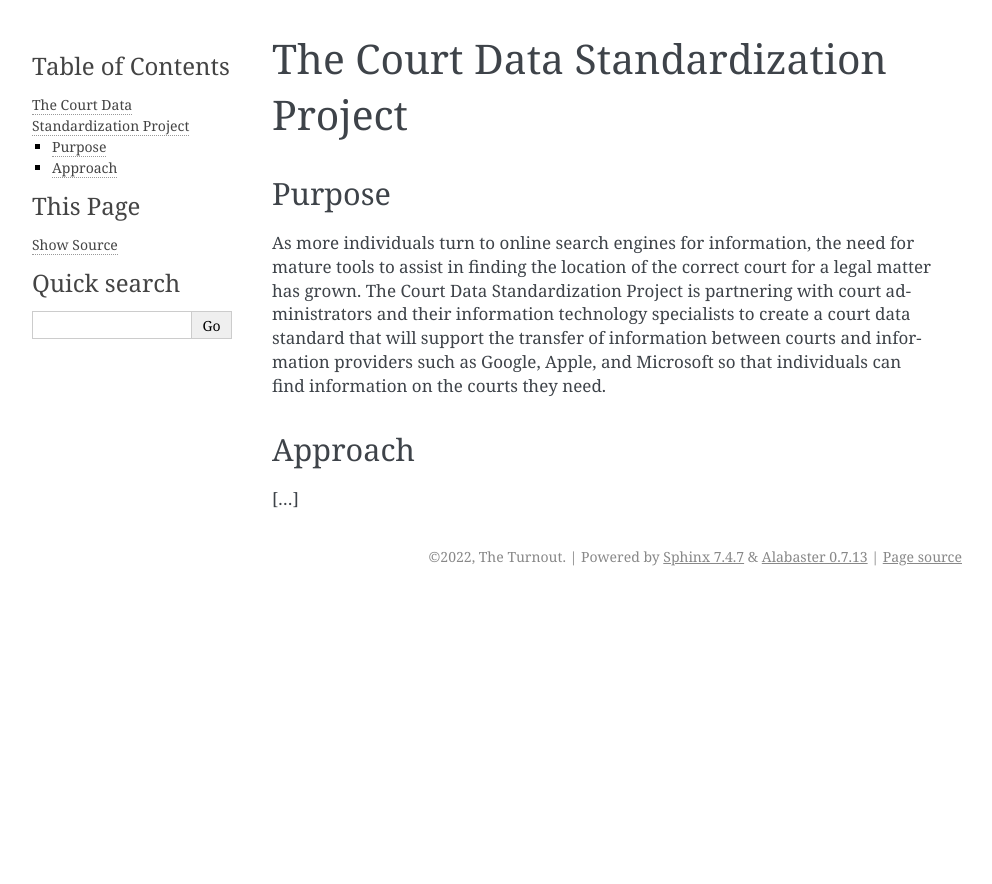
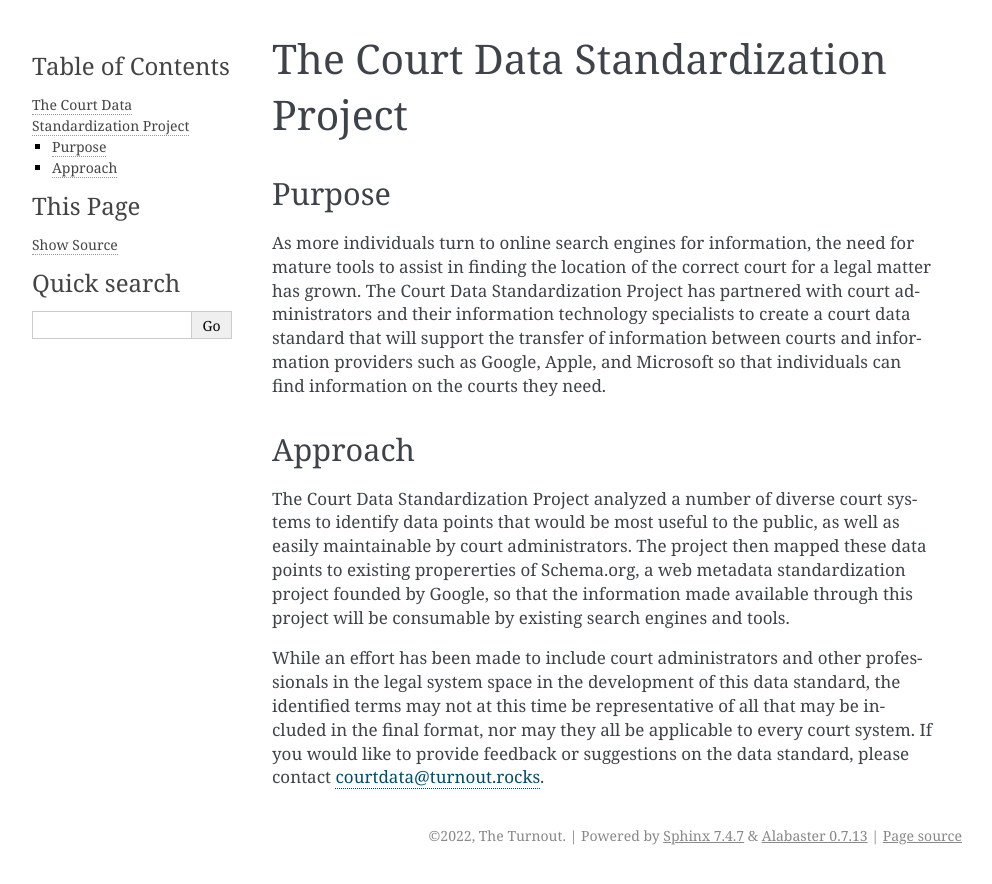
Before and after one commit to theturnout/court-data-docs, a Sphinx documentation site: the page built from docs/source/master_doc.rst, in a window 1280 px wide. Shown: the top 884 px of the page, without its empty margins (148-1140 px from the left). Built offline with Sphinx 7.4.7, drawn with Linux system fonts in a browser that asks for light colours.

Commit message:
Update master_doc.rst

```diff
--- a/docs/source/master_doc.rst
+++ b/docs/source/master_doc.rst
@@ -4,8 +4,10 @@ The Court Data Standardization Project
 Purpose
 -------
 
-As more individuals turn to online search engines for information, the need for mature tools to assist in finding the location of the correct court for a legal matter has grown. The Court Data Standardization Project is partnering with court administrators and their information technology specialists to create a court data standard that will support the transfer of information between courts and information providers such as Google, Apple, and Microsoft so that individuals can find information on the courts they need.
+As more individuals turn to online search engines for information, the need for mature tools to assist in finding the location of the correct court for a legal matter has grown. The Court Data Standardization Project has partnered with court administrators and their information technology specialists to create a court data standard that will support the transfer of information between courts and information providers such as Google, Apple, and Microsoft so that individuals can find information on the courts they need.
 
 Approach
 -----------
-[...]
+The Court Data Standardization Project analyzed a number of diverse court systems to identify data points that would be most useful to the public, as well as easily maintainable by court administrators. The project then mapped these data points to existing propererties of Schema.org, a web metadata standardization project founded by Google, so that the information made available through this project will be consumable by existing search engines and tools.
+
+While an effort has been made to include court administrators and other professionals in the legal system space in the development of this data standard, the identified terms may not at this time be representative of all that may be included in the final format, nor may they all be applicable to every court system. If you would like to provide feedback or suggestions on the data standard, please contact courtdata@turnout.rocks.
```
